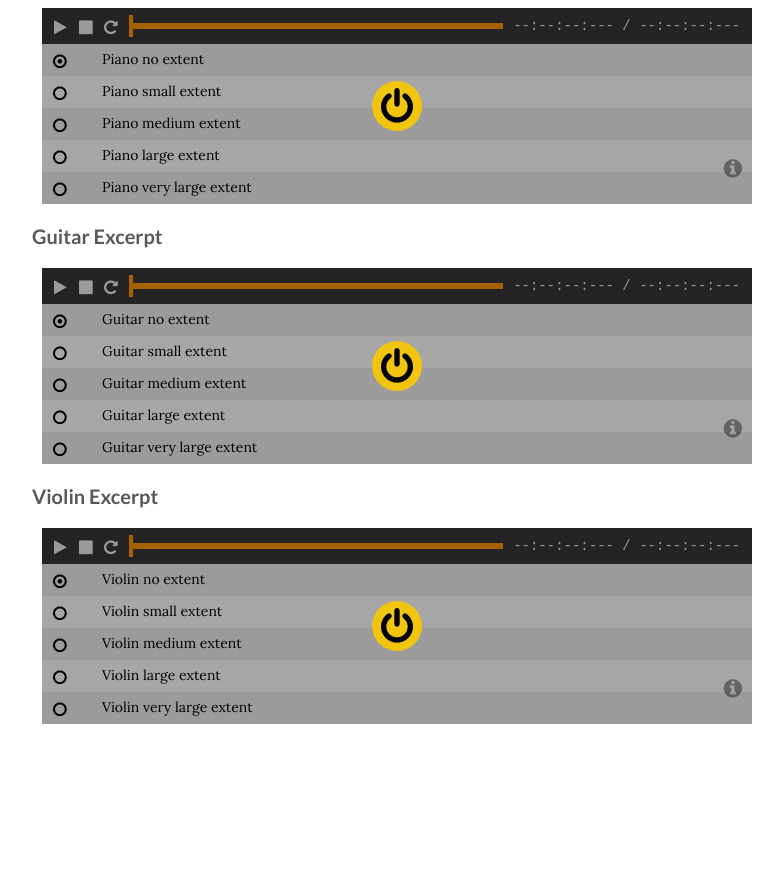
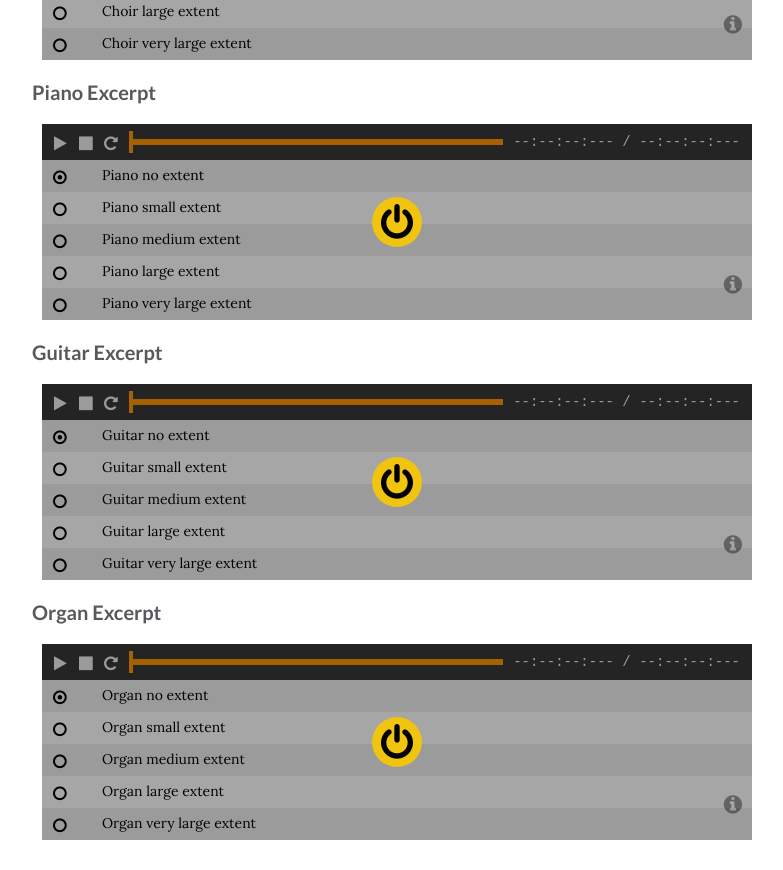
Before and after one commit to surajkhan/surajkhan.github.io, a plain HTML site: page extent/index.html in a window 1280 px wide. Shown: the part 1740-2610 px from the top of the page, without its empty margins (243-1026 px from the left). Before the commit the page ends 2494 px from the top, so only its background shows below. Drawn offline with nearby package versions, Linux system fonts and the light colour scheme.

Commit message:
Update extent index.html

```diff
--- a/extent/index.html
+++ b/extent/index.html
@@ -53,7 +53,8 @@
                     <div class="text">
                         <h2>Processed demo audio samples</h2>
                         <p>Processed samples with varying degree of spatial extent is listed here for music excerpts from three instruments namely: Guitar, Organ and Piano. The fourth excerpt is that of a choir. The excerpts are taken from EBU SQAM CD. (https://tech.ebu.ch/publications/sqamcd)
-<br> Each excerpt is processed with 5 extent levels: 1) no extent 2) small extent 3) medium extent 4) large extent 5) very large extent
+                          <br>
+<br> Each excerpt is processed with 5 extent levels: <br>1) No extent <br>2) Small extent <br>3) Medium extent <br>4) Large extent <br>5) Very large extent
                         </p>
                         <h5>Choir Excerpt</h5>
                         <p>
@@ -116,22 +117,22 @@
                               </ts-track>
                           </div>
                         </p>
-                        <h5>Violin Excerpt</h5>
-                        <p><div class="violin">
-                            <ts-track title="Violin no extent">
-                                <ts-source src="audio/violin/violin_noExt.mp3"></ts-source>
+                        <h5>Organ Excerpt</h5>
+                        <p><div class="organ">
+                            <ts-track title="Organ no extent">
+                                <ts-source src="audio/organ/organ_noExt.mp3"></ts-source>
                             </ts-track>
-                            <ts-track title="Violin small extent">
-                                <ts-source src="audio/violin/violin_smallExt.mp3"></ts-source>
+                            <ts-track title="Organ small extent">
+                                <ts-source src="audio/organ/organ_smallExt.mp3"></ts-source>
                             </ts-track>
-                            <ts-track title="Violin medium extent">
-                                <ts-source src="audio/violin/violin_mediumExt.mp3"></ts-source>
+                            <ts-track title="Organ medium extent">
+                                <ts-source src="audio/organ/organ_mediumExt.mp3"></ts-source>
                             </ts-track>
-                            <ts-track title="Violin large extent">
-                                <ts-source src="audio/violin/violin_largeExt.mp3"></ts-source>
+                            <ts-track title="Organ large extent">
+                                <ts-source src="audio/organ/organ_largeExt.mp3"></ts-source>
                             </ts-track>
-                            <ts-track title="Violin very large extent">
-                                <ts-source src="audio/violin/violin_veryLargeExt.mp3"></ts-source>
+                            <ts-track title="Organ very large extent">
+                                <ts-source src="audio/organ/organ_veryLargeExt.mp3"></ts-source>
                             </ts-track>
                         </div></p>
                         <figure></figure>
@@ -153,7 +154,7 @@
             jQuery(".choir").trackSwitch(settings); // All other players are default
             jQuery(".piano").trackSwitch(settings);
             jQuery(".guitar").trackSwitch(settings);
-            jQuery(".violin").trackSwitch(settings);
+            jQuery(".organ").trackSwitch(settings);
         });
     </script>
 </body>
```
